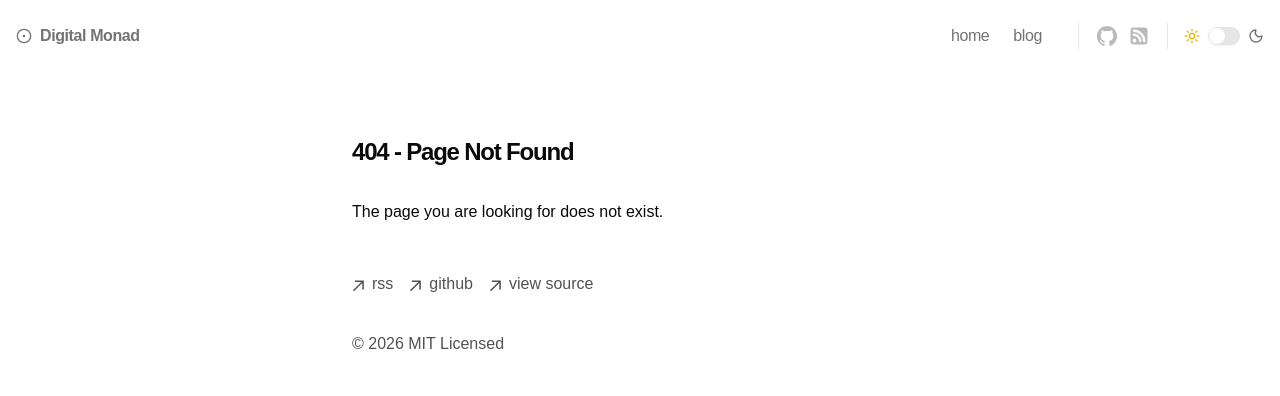
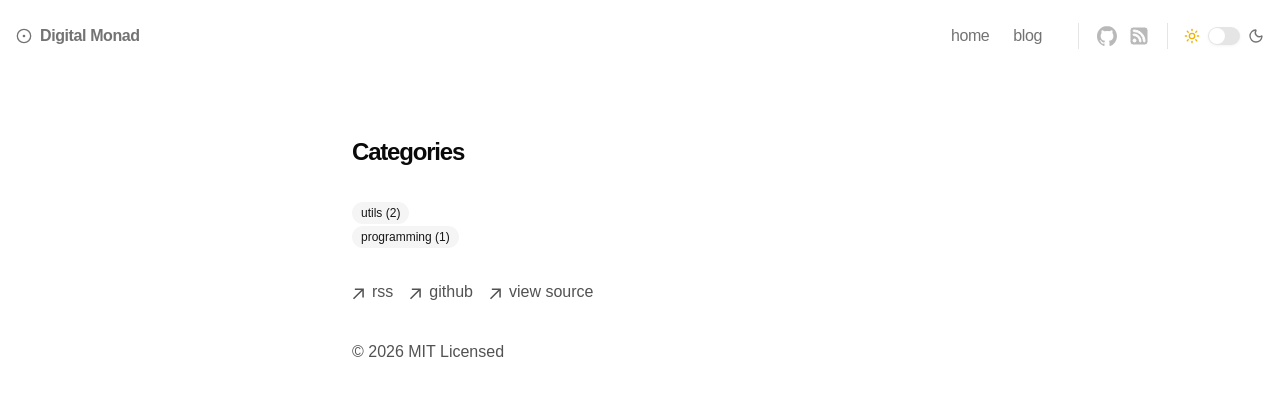
Before and after one commit to digitalmonad/digital-monad, a Next.js app: page /blog/categories in a window 1280 px wide. Before the commit this address had no page. Shown: the top 396 px of the page. Built offline with nearby package versions, Linux system fonts and the light colour scheme.

Commit message:
feat: add list all categories page

```diff
--- a/src/app/blog/categories/[categoryName]/page.tsx
+++ b/src/app/blog/categories/[categoryName]/page.tsx
@@ -1,5 +1,4 @@
-// import Header from "@/components/header";
-import { getBlogPosts } from "@/app/blog/utils";
+import { getBlogPosts, formatDate } from "@/app/blog/utils";
 import Link from "next/link";
 import { notFound } from "next/navigation";
 
@@ -18,36 +17,37 @@ export default async function CategoryPage({
     notFound();
   }
 
+  const sorted = postsForCategory.sort(
+    (a, b) =>
+      new Date(b.metadata.publishedAt).getTime() -
+      new Date(a.metadata.publishedAt).getTime(),
+  );
+
   return (
-    <>
-      <div>
-        <div className="container mx-auto">
-          <h1 className="title font-semibold text-2xl tracking-wider mt-4 uppercase">
-            {categoryName}
-          </h1>
-        </div>
-      </div>
-      <div className="">
-        <div className="gap-4 mt-10">
-          <ul>
-            {postsForCategory
-              .sort((a, b) => {
-                if (
-                  new Date(a.metadata.publishedAt) >
-                  new Date(b.metadata.publishedAt)
-                ) {
-                  return -1;
-                }
-                return 1;
-              })
-              .map((post) => (
-                <li key={post.slug}>
-                  <Link href={`/blog/posts/${post.slug}`}>{post.slug}</Link>
-                </li>
-              ))}
-          </ul>
-        </div>
-      </div>
-    </>
+    <div className="container mx-auto max-w-4xl">
+      <header className="mb-6">
+        <h1>Category: {categoryName}</h1>
+        <p className="text-muted-foreground">{sorted.length} posts</p>
+      </header>
+
+      <section className="space-y-4">
+        {sorted.map((post) => (
+          <Link
+            key={post.slug}
+            className="flex flex-col space-y-1 mb-4"
+            href={`/blog/posts/${post.slug}`}
+          >
+            <div className="w-full flex flex-col md:flex-row space-x-0 md:space-x-2">
+              <p className="text-neutral-600 dark:text-neutral-400 w-24 tabular-nums">
+                {formatDate(post.metadata.publishedAt, false)}
+              </p>
+              <p className="text-neutral-900 dark:text-neutral-100 tracking-tight">
+                {post.metadata.title}
+              </p>
+            </div>
+          </Link>
+        ))}
+      </section>
+    </div>
   );
 }
--- /dev/null
+++ b/src/app/blog/categories/page.tsx
@@ -0,0 +1,25 @@
+import Link from "next/link";
+import { getCategoriesWithCount } from "../utils";
+import { Badge } from "@/components/ui/badge";
+
+export default async function CategoriesPage() {
+  const categories = getCategoriesWithCount().sort((a, b) => b.count - a.count);
+
+  return (
+    <div>
+      <h1>Categories</h1>
+
+      <ul>
+        {categories.map((c) => (
+          <li key={c.name}>
+            <Link href={`/blog/categories/${c.name}`}>
+              <Badge variant="secondary">
+                {c.name} ({c.count})
+              </Badge>
+            </Link>
+          </li>
+        ))}
+      </ul>
+    </div>
+  );
+}
--- a/src/app/blog/page.tsx
+++ b/src/app/blog/page.tsx
@@ -14,11 +14,9 @@ export default function Page() {
   const tags = getAllTags();
 
   return (
-    <div className="">
+    <div>
       <section>
-        <h1 className="font-semibold text-2xl mb-8 tracking-tighter">
-          My Blog
-        </h1>
+        <h1>My Blog</h1>
         <BlogPosts />
       </section>
       <aside className="w-full mt-8 lg:absolute md:w-72 xl:w-80 lg:right-0 lg:top-26 lg:pr-4 space-y-10">
@@ -32,7 +30,7 @@ export default function Page() {
               Categories
             </h2>
           </Link>
-          <div className="flex flex-col space-y-2">
+          <div className="flex flex-wrap gap-1">
             {categories.length > 0 ? (
               categories.map((category) => (
                 <Link key={category} href={`/blog/categories/${category}`}>
@@ -53,7 +51,7 @@ export default function Page() {
             <ArrowUpRight />
             <h2 className="font-semibold text-lg mb-2 tracking-tight">Tags</h2>
           </Link>
-          <div className="flex flex-wrap gap-2">
+          <div className="flex flex-wrap gap-1">
             {tags.length > 0 ? (
               tags.map((tag) => (
                 <Link key={tag} href={`/blog/tags/${tag}`}>
--- a/src/app/blog/utils.ts
+++ b/src/app/blog/utils.ts
@@ -131,6 +131,28 @@ export function getAllTags(): string[] {
   return Array.from(tags).sort();
 }
 
+export type CategoryWithCount = {
+  name: string;
+  count: number;
+};
+
+export function getCategoriesWithCount(): CategoryWithCount[] {
+  const posts = getBlogPosts();
+  const categoryMap = new Map<string, number>();
+
+  posts.forEach((post) => {
+    if (post.metadata.categories) {
+      post.metadata.categories.forEach((category) => {
+        categoryMap.set(category, (categoryMap.get(category) || 0) + 1);
+      });
+    }
+  });
+
+  return Array.from(categoryMap.entries())
+    .map(([name, count]) => ({ name, count }))
+    .sort((a, b) => a.name.localeCompare(b.name));
+}
+
 export function formatDate(date: string, includeRelative = false): string {
   const currentDate = new Date();
   if (!date.includes("T")) {
--- a/src/app/global.css
+++ b/src/app/global.css
@@ -181,19 +181,18 @@ html {
   body {
     @apply bg-background text-foreground;
   }
+
+  h1 {
+    @apply font-semibold text-2xl mb-8 tracking-tighter
+  }
 }
 
 @media (prefers-color-scheme: dark) {
-  :root {
-    --sh-class: #4c97f8;
-    --sh-identifier: white;
-    --sh-keyword: #f47067;
-    --sh-string: #0fa295;
-  }
   html {
     color-scheme: dark;
   }
 }
+
 
 .prose .anchor {
   @apply absolute invisible no-underline;
```
